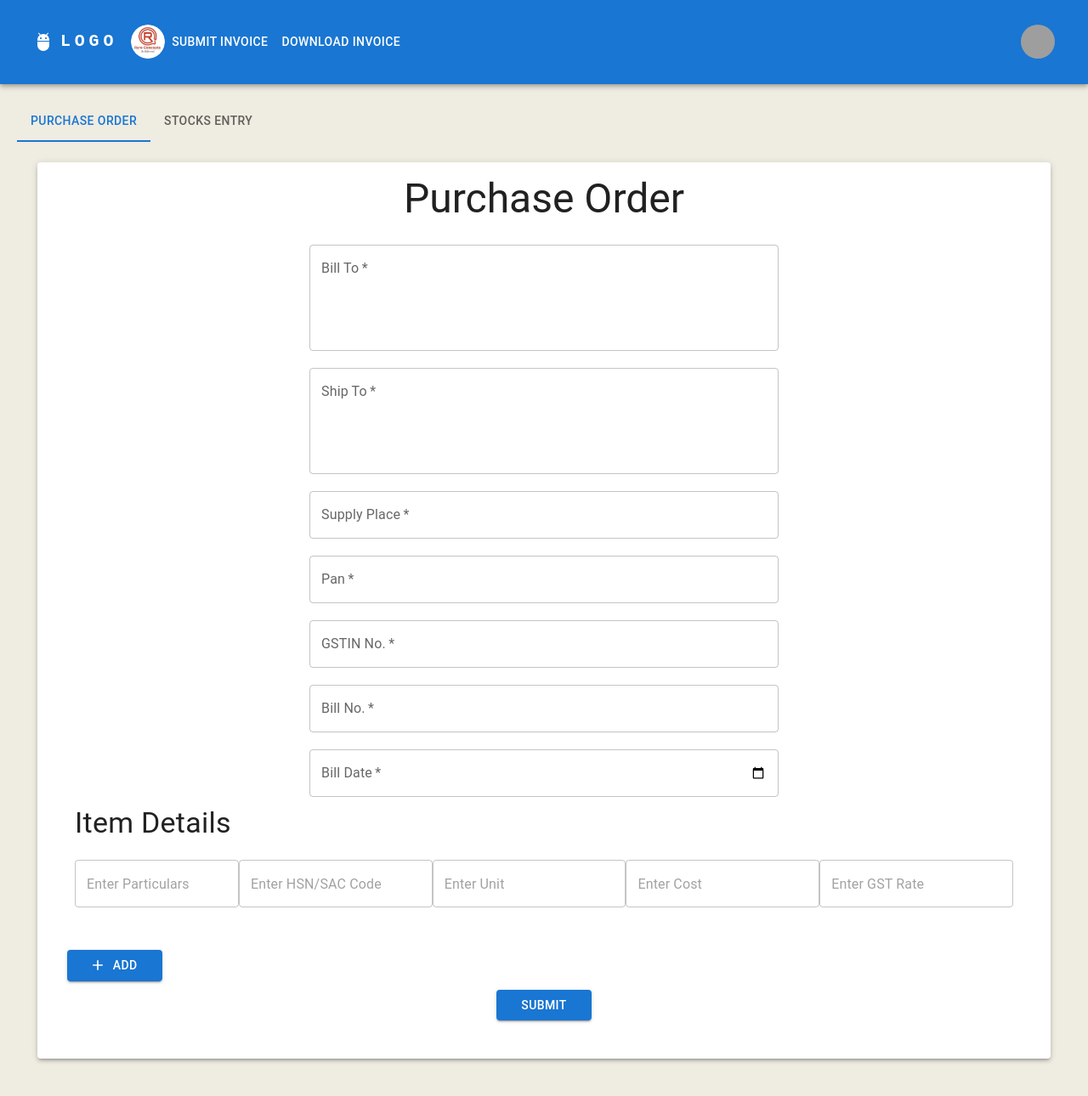
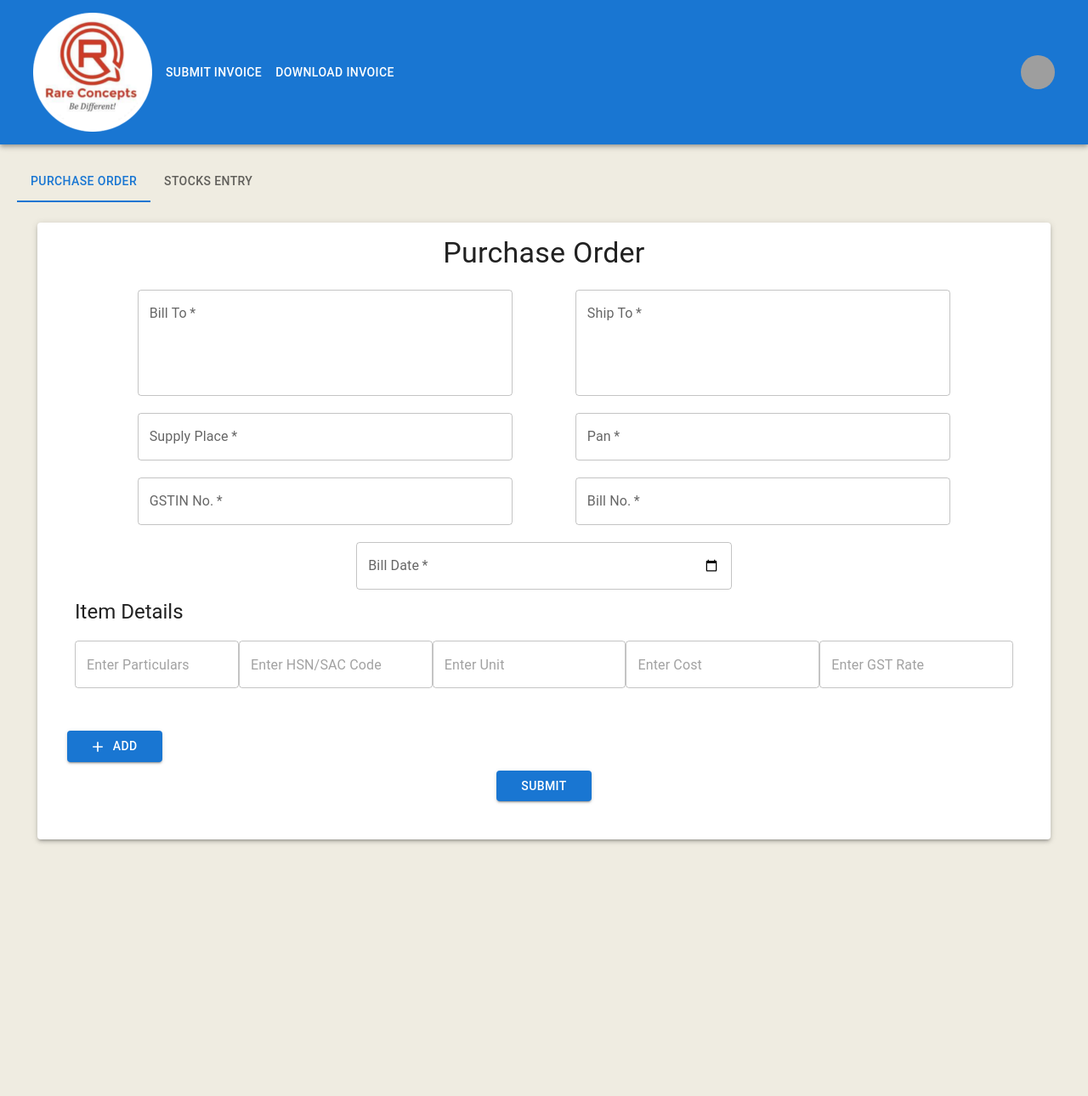
Before and after one commit to hersharan/test-order-app, a React (Create React App) app: page / in a window 1280 px wide. Shown: the whole page at 85% size. After the commit the page ends 1032 px from the top, so only its background shows below. Built offline with nearby package versions, Linux system fonts and the light colour scheme; sample sign-in values are in the browser's storage; grey boxes are pictures that could not be loaded.

Commit message:
UI fixes

```diff
--- a/src/App.css
+++ b/src/App.css
@@ -76,10 +76,17 @@ input[type="date"]:focus::-webkit-datetime-edit {
   justify-content: center;
 }
 
+.gst-form{
+  width: 100%;
+  display: flex;
+  flex-wrap: wrap;
+  justify-content: space-evenly;
+}
+
 .gst-form .MuiFormControl-root {
   margin-top: 10px;
   margin-bottom: 10px;
-  width: 50%;
+  width: 40%;
 }
 
 .dl-invoice-box {
@@ -107,7 +114,11 @@ input[type="date"]:focus::-webkit-datetime-edit {
 }
 
 .search-dropdown.MuiFormControl-root {
-  width: 30%;
+  width: 15%;
+}
+
+.search-no.MuiFormControl-root{
+  width: 15%;
 }
 
 .login-box {
--- a/src/components/downloadInvoice.js
+++ b/src/components/downloadInvoice.js
@@ -86,7 +86,7 @@ function DownloadInvoice() {
   const onDownload = async (type) => {
     const fileType = type === "pdf" ? "-pdf" : "";
     const path = `api/v1/purchase-order/download${fileType}-purchase-orders`;
-    const res = await fetch(
+    await fetch(
       `${API_URL}/${path}?ingst=${searchValue}&fromDate=${fromDate}&toDate=${toDate}`,
       {
         method: "GET",
@@ -97,7 +97,6 @@ function DownloadInvoice() {
         response.blob().then((blob) => {
           const link = document.createElement("a");
           const url = URL.createObjectURL(blob);
-          console.log(url);
           link.href = url;
           link.download = `${searchValue}_${fromDate}_${toDate}.${
             type === "pdf" ? type : "xls"
@@ -113,7 +112,7 @@ function DownloadInvoice() {
     <Fragment>
       <Box className="dl-invoice-box">
         <Paper elevation={3}>
-          <Typography variant="h3" component="div" gutterBottom>
+          <Typography variant="h4" component="div" gutterBottom>
             Download Invoice
           </Typography>
           <div className="dl-form">
@@ -131,6 +130,7 @@ function DownloadInvoice() {
               {errors.search && <FormHelperText>Select a type</FormHelperText>}
             </FormControl>
             <TextField
+              className="search-no"
               id="search-value"
               label="Enter No."
               value={searchValue}
--- /dev/null
+++ b/src/components/gstItem.js
@@ -0,0 +1,81 @@
+import "../App.css";
+import React, { useEffect, useState } from "react";
+import TextField from "@mui/material/TextField";
+import DeleteIcon from "@mui/icons-material/Delete";
+import { IconButton } from "@mui/material";
+
+function GstItem({ item, idx, inputList, removeItem, addItem }) {
+  const [itemInput, setitemInput] = useState(item);
+
+  const handleInputChange = (e, index) => {
+    const { name, value } = e.target;
+    const oldItem = itemInput;
+    setitemInput({
+      ...oldItem,
+      [name]: value,
+    });
+    addItem(name, index, value);
+  };
+
+  const handleRemoveClick = (index) => {
+    removeItem(index);
+  };
+
+  useEffect(() => {
+    setitemInput(item);
+  }, [item]);
+
+  return (
+    <div className="box">
+      <TextField
+        name="particulars"
+        id="ship-to"
+        placeholder="Enter Particulars"
+        value={itemInput.particulars}
+        onChange={(e) => handleInputChange(e, idx)}
+        multiline
+        maxRows={4}
+      />
+      <TextField
+        className="ml10"
+        name="hsnOrSacCode"
+        placeholder="Enter HSN/SAC Code"
+        value={itemInput.hsnOrSacCode}
+        onChange={(e) => handleInputChange(e, idx)}
+      />
+      <TextField
+        name="unit"
+        placeholder="Enter Unit"
+        value={itemInput.unit}
+        onChange={(e) => handleInputChange(e, idx)}
+      />
+      <TextField
+        className="ml10"
+        name="cost"
+        placeholder="Enter Cost"
+        value={itemInput.cost}
+        onChange={(e) => handleInputChange(e, idx)}
+      />
+      <TextField
+        className="ml10"
+        name="gstRate"
+        placeholder="Enter GST Rate"
+        value={itemInput.gstRate}
+        onChange={(e) => handleInputChange(e, idx)}
+      />
+      <div className="btn-box">
+        {inputList.length !== 1 && (
+          <IconButton
+            aria-label="delete"
+            onClick={() => handleRemoveClick(idx)}
+            color="error"
+          >
+            <DeleteIcon />
+          </IconButton>
+        )}
+      </div>
+    </div>
+  );
+}
+
+export default GstItem;
--- a/src/components/header.js
+++ b/src/components/header.js
@@ -11,7 +11,6 @@ import Avatar from "@mui/material/Avatar";
 import Button from "@mui/material/Button";
 import Tooltip from "@mui/material/Tooltip";
 import MenuItem from "@mui/material/MenuItem";
-import AdbIcon from "@mui/icons-material/Adb";
 import { useNavigate } from "react-router-dom";
 import { useAuth } from "../auth/auth";
 
@@ -56,24 +55,9 @@ const AppHeader = () => {
     <AppBar position="static">
       <Container maxWidth="xl">
         <Toolbar disableGutters>
-          <AdbIcon sx={{ display: { xs: "none", md: "flex" }, mr: 1 }} />
-          <Typography
-            variant="h6"
-            noWrap
-            component="a"
-            href="/"
-            sx={{
-              mr: 2,
-              display: { xs: "none", md: "flex" },
-              fontFamily: "monospace",
-              fontWeight: 700,
-              letterSpacing: ".3rem",
-              color: "inherit",
-              textDecoration: "none",
-            }}
-          >
-            LOGO
-          </Typography>
+          <Box sx={{ display: { xs: "none", md: "flex" }, mr: 1 }}>
+            <img src={"./rc-logo-140.png"} alt="logo" />
+          </Box>
           {token && (
             <Box sx={{ flexGrow: 1, display: { xs: "flex", md: "none" } }}>
               <IconButton
@@ -115,9 +99,9 @@ const AppHeader = () => {
               </Menu>
             </Box>
           )}
-          <IconButton onClick={handleOpenUserMenu} sx={{ p: 0 }}>
-            <Avatar alt="Rare Concepts" src="./rc-logo-140.png" />
-          </IconButton>
+          <Box sx={{ display: { xs: "flex", md: "none" }, mr: 1 }}>
+            <img src={"./rc-logo-140.png"} alt="logo" />
+          </Box>
           {token && (
             <Box sx={{ flexGrow: 1, display: { xs: "none", md: "flex" } }}>
               {pages.map((page) => (
--- a/src/components/login.js
+++ b/src/components/login.js
@@ -61,7 +61,7 @@ function Login() {
     <Fragment>
       <Box className="login-box">
         <Paper elevation={3}>
-          <Typography variant="h3" component="div" gutterBottom>
+          <Typography variant="h4" component="div" gutterBottom>
             Login
           </Typography>
           <div className="login-form">
--- a/src/components/submitInvoice.js
+++ b/src/components/submitInvoice.js
@@ -4,10 +4,9 @@ import Paper from "@mui/material/Paper";
 import Typography from "@mui/material/Typography";
 import TextField from "@mui/material/TextField";
 import Button from "@mui/material/Button";
-import DeleteIcon from "@mui/icons-material/Delete";
 import AddIcon from "@mui/icons-material/Add";
 import { API_URL, HEADERS } from "../constants";
-import { IconButton } from "@mui/material";
+import GstItem from "./gstItem";
 
 function SubmitInvoice({ title = "" }) {
   const [billTo, setbillTo] = useState("");
@@ -20,21 +19,7 @@ function SubmitInvoice({ title = "" }) {
   const [inputList, setInputList] = useState([
     { particulars: "", hsnOrSacCode: "", unit: "", cost: "", gstRate: "" },
   ]);
-  //
-  const handleInputChange = (e, index) => {
-    const { name, value } = e.target;
-    const list = [...inputList];
-    list[index][name] = value;
-    setInputList(list);
-  };
 
-  //
-  const handleRemoveClick = (index) => {
-    const list = [...inputList];
-    list.splice(index, 1);
-    setInputList(list);
-  };
-  //
   const handleAddClick = () => {
     setInputList([
       ...inputList,
@@ -42,7 +27,17 @@ function SubmitInvoice({ title = "" }) {
     ]);
   };
 
-  //
+  const addItem = (name, index, value) => {
+    const list = [...inputList];
+    list[index][name] = value;
+    setInputList(list);
+  };
+
+  const removeItem = (index) => {
+    const list = [...inputList];
+    list.splice(index, 1);
+    setInputList(list);
+  };
 
   const handleshipChange = (e) => {
     setshipTo(e.target.value);
@@ -68,9 +63,7 @@ function SubmitInvoice({ title = "" }) {
   };
 
   const clearForm = () => {
-    setInputList([
-      { particulars: "", hsnOrSacCode: "", unit: "", cost: "", gstRate: "" },
-    ]);
+    setInputList([]);
     setbillTo("");
     setshipTo("");
     setsupplyPlace("");
@@ -92,6 +85,7 @@ function SubmitInvoice({ title = "" }) {
       billDate: billDate.toString(),
       items: inputList,
     };
+    try {
       await fetch(`${API_URL}/${path}`, {
         method: "POST",
         headers: HEADERS,
@@ -101,12 +95,15 @@ function SubmitInvoice({ title = "" }) {
         .then((data) => {
           clearForm();
         });
+    } catch {
+      clearForm();
+    }
   };
 
   return (
     <Paper elevation={3}>
       <div className="App">
-        <Typography variant="h3" component="div" gutterBottom>
+        <Typography variant="h4" component="div" gutterBottom>
           {title}
         </Typography>
         <form
@@ -116,7 +113,6 @@ function SubmitInvoice({ title = "" }) {
           }}
         >
           <div className="gst-form">
-            <div className="w-2/5">
             <TextField
               id="bill-to"
               label="Bill To"
@@ -128,8 +124,6 @@ function SubmitInvoice({ title = "" }) {
               multiline
               rows={4}
             />
-
-              <br />
             <TextField
               id="ship-to"
               label="Ship To"
@@ -141,8 +135,6 @@ function SubmitInvoice({ title = "" }) {
               multiline
               rows={4}
             />
-              <br />
-
             <TextField
               id="ship-to"
               label="Supply Place"
@@ -152,8 +144,6 @@ function SubmitInvoice({ title = "" }) {
                 handleplaceChange(e);
               }}
             />
-              <br />
-
             <TextField
               id="pan"
               label="Pan"
@@ -163,7 +153,6 @@ function SubmitInvoice({ title = "" }) {
                 handlepanChange(e);
               }}
             />
-              <br />
             <TextField
               id="ship-to"
               label="GSTIN No."
@@ -173,9 +162,7 @@ function SubmitInvoice({ title = "" }) {
                 handlegstInChange(e);
               }}
             />
-              <br />
-            </div>
-            <div className="w-2/5">
+
             <TextField
               id="ship-to"
               label="Bill No."
@@ -185,7 +172,6 @@ function SubmitInvoice({ title = "" }) {
                 handlesBillNoChange(e);
               }}
             />
-              <br />
             <TextField
               label="Bill Date"
               value={billDate}
@@ -195,64 +181,21 @@ function SubmitInvoice({ title = "" }) {
               }}
               type="date"
             />
-              <br />
-            </div>
           </div>
           <div className="AppItems">
-            <Typography variant="h4" component="div" gutterBottom>
+            <Typography variant="h5" component="div" gutterBottom>
               Item Details
             </Typography>
             {inputList.map((x, i) => {
               return (
-                <div className="box" key={`${x.name}_${i}`}>
-                  <TextField
-                    name="particulars"
-                    id="ship-to"
-                    placeholder="Enter Particulars"
-                    value={x.particulars}
-                    onChange={(e) => handleInputChange(e, i)}
-                    multiline
-                    maxRows={4}
+                <GstItem
+                  key={`${x.name}_${i}`}
+                  item={x}
+                  idx={i}
+                  inputList={inputList}
+                  removeItem={removeItem}
+                  addItem={addItem}
                 />
-                  <TextField
-                    className="ml10"
-                    name="hsnOrSacCode"
-                    placeholder="Enter HSN/SAC Code"
-                    value={x.hsnOrSacCode}
-                    onChange={(e) => handleInputChange(e, i)}
-                  />
-                  <TextField
-                    name="unit"
-                    placeholder="Enter Unit"
-                    value={x.unit}
-                    onChange={(e) => handleInputChange(e, i)}
-                  />
-                  <TextField
-                    className="ml10"
-                    name="cost"
-                    placeholder="Enter Cost"
-                    value={x.cost}
-                    onChange={(e) => handleInputChange(e, i)}
-                  />
-                  <TextField
-                    className="ml10"
-                    name="gstRate"
-                    placeholder="Enter GST Rate"
-                    value={x.gstRate}
-                    onChange={(e) => handleInputChange(e, i)}
-                  />
-                  <div className="btn-box">
-                    {inputList.length !== 1 && (
-                      <IconButton
-                        aria-label="delete"
-                        onClick={() => handleRemoveClick(i)}
-                        color="error"
-                      >
-                        <DeleteIcon />
-                      </IconButton>
-                    )}
-                  </div>
-                </div>
               );
             })}
           </div>
```
Lines whose indentation alone changed are shown as unchanged.
